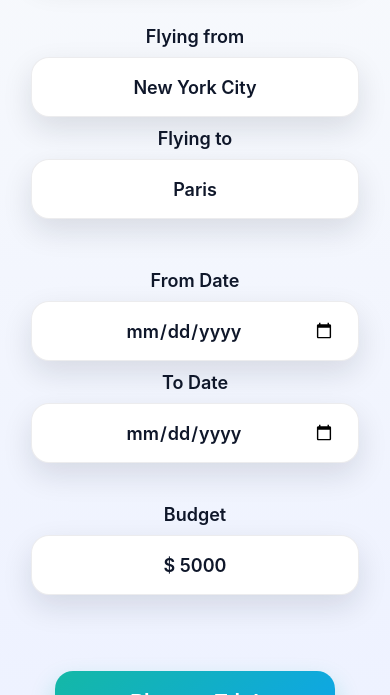
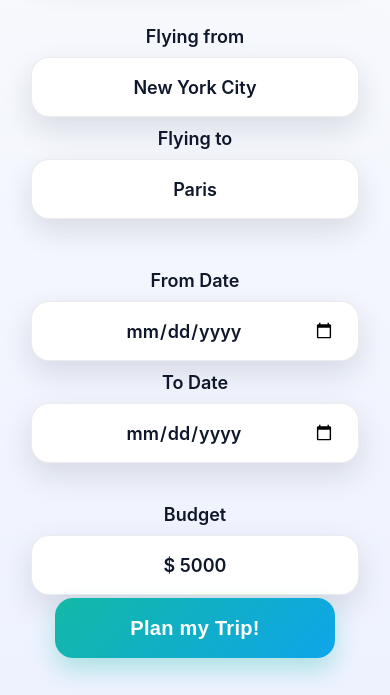
Before and after one commit to prophen/ai-travel-agent, a website: page form.html in a window 390 px wide. Shown: the part 149-844 px from the top of the page. Drawn offline with Linux system fonts and the light colour scheme.

Commit message:
style: reduce bottom padding and adjust positioning for improved layout

```diff
--- a/styles.css
+++ b/styles.css
@@ -612,7 +612,7 @@ body {
     border: none;
     box-shadow: none;
     overflow-y: auto;
-    padding-bottom: 200px;
+    padding-bottom: 80px;
   }
 
   .screen:not(.results-screen) {
@@ -661,8 +661,7 @@ body {
     transform: translateX(-50%);
     width: 90%;
     max-width: 328px;
-    top: 850px;
-    margin-bottom: 80px;
+    top: 770px;
   }
 
   .submit-button-container {
```
